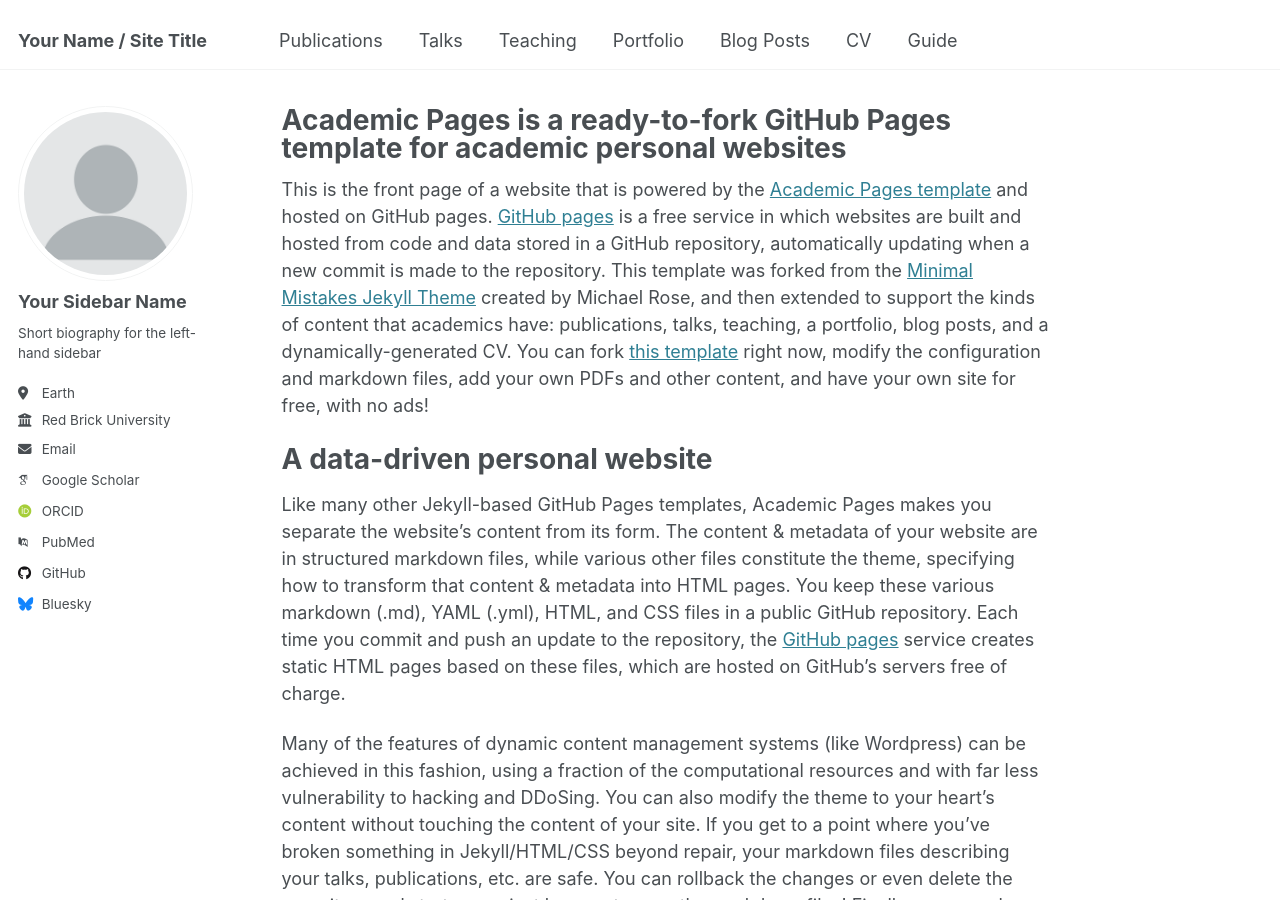
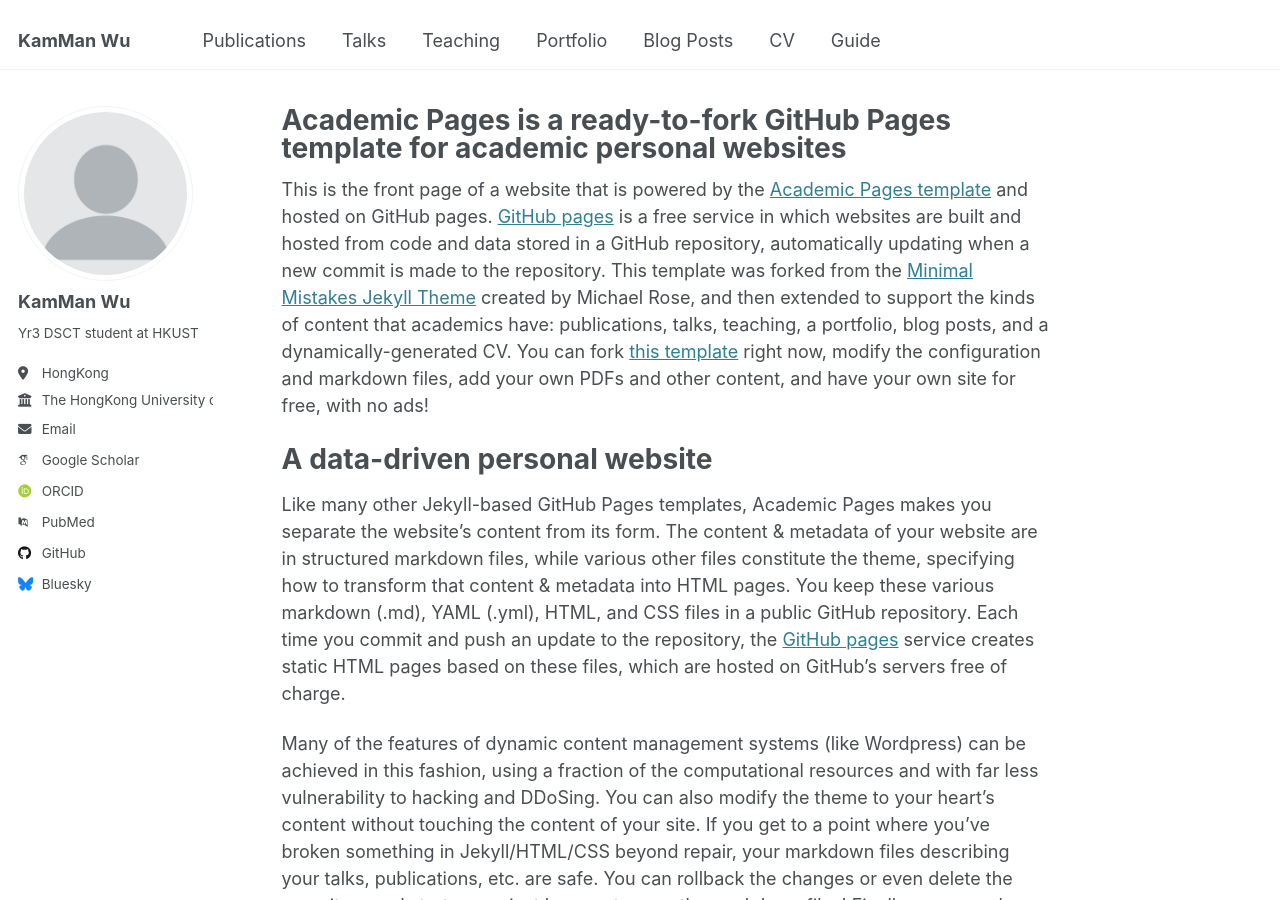
Before and after one commit to WJM-George/WJM-George.github.io, a Jekyll site: the page built from _pages/about.md, in a window 1280 px wide and 900 px high. Built offline with Jekyll 4.4.1, drawn with Linux system fonts in a browser that asks for light colours; some web fonts are replaced.

Commit message:
Basic Changes

```diff
--- a/_config.yml
+++ b/_config.yml
@@ -9,13 +9,13 @@
 # Basic Site Settings
 locale                   : "en-US"
 site_theme               : "default"
-title                    : "Your Name / Site Title"
+title                    : "KamMan Wu"
 title_separator          : "-"
 name                     : &name "Your Name"
 description              : &description "personal description"
-url                      : https://academicpages.github.io # the base hostname & protocol for your site e.g. "https://[your GitHub username].github.io"
+url                      : https://wjm-george.github.io/ # the base hostname & protocol for your site e.g. "https://[your GitHub username].github.io"
 baseurl                  : "" # the subpath of your site, e.g. "/blog"
-repository               : "academicpages/academicpages.github.io"
+repository               : "https://github.com/WJM-George/WJM-George.github.io"
 
 # Site Author - The following control what appear as part of the author content on the side bar.
 #               If a field is blank the icon and link will not appear, otherwise it will be shown.
@@ -23,13 +23,14 @@ repository               : "academicpages/academicpages.github.io"
 author:
   # Biographic information
   avatar           : "profile.png"
-  name             : "Your Sidebar Name"
+  name             : "KamMan Wu"
   pronouns         : # example: "she/her"
-  bio              : "Short biography for the left-hand sidebar"
-  location         : "Earth"
-  employer         : "Red Brick University"
+  bio              : "Yr3 DSCT student at HKUST"
+  location         : "HongKong"
+  employer         : "The HongKong University of Science and Techonology"
   uri              : # URL
-  email            : "none@example.org"
+  email            : "georgewu2431@gmail.com"
+  linkedin         : "https://www.linkedin.com/in/kam-man-wu-313782290/"
 
   # Academic websites
   arxiv            : # URL - Update with the correct link to your profile
@@ -45,7 +46,7 @@ author:
   bitbucket        : # Username - Update with your username on the site
   codepen          : # Username
   dribbble         : # Username
-  github           : "academicpages"
+  github           : "https://github.com/WJM-George"
   kaggle           : # Username
   stackoverflow    : # User number or user number and name (i.e., use "1" or "1/jeff-atwood")
 
```
